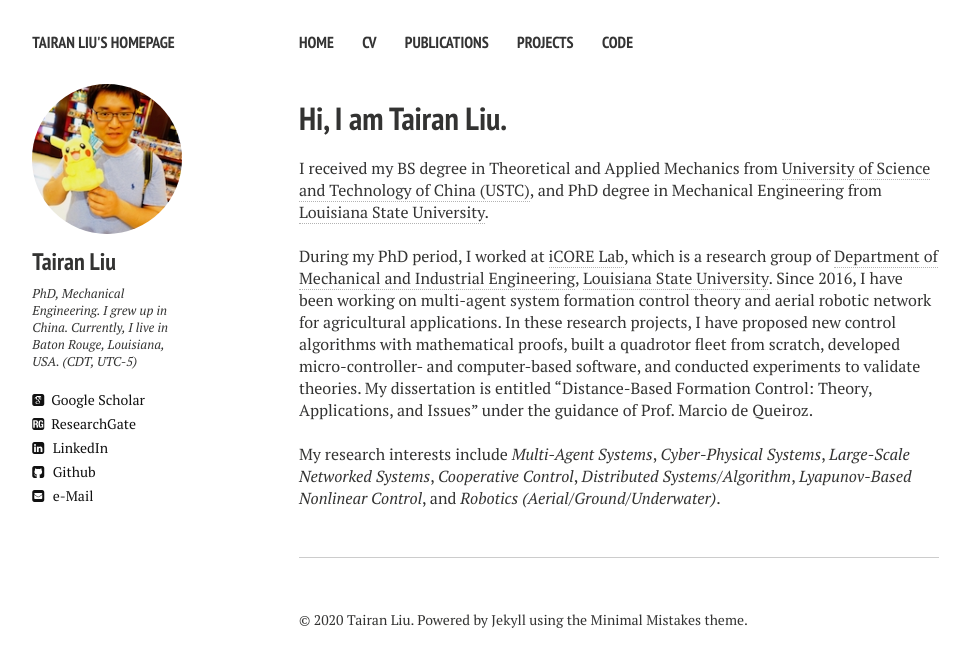
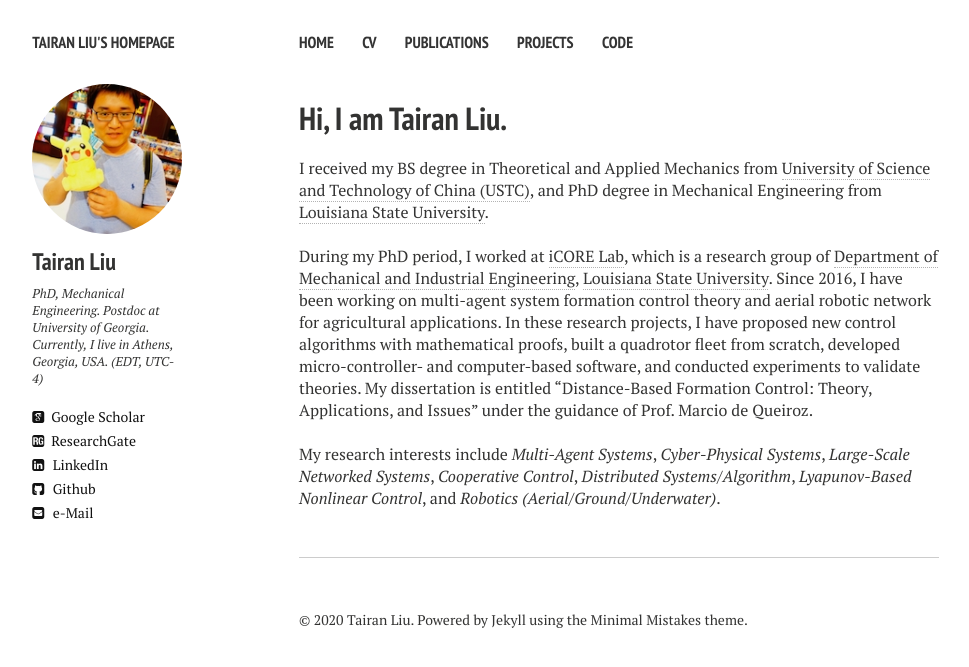
Before and after one commit to liutairan/liutairan.github.io, a Jekyll site: the page built from index.md, in a window 1280 px wide. Shown: the top 667 px of the page, without its empty margins (21-990 px from the left). Built offline with Jekyll 4.4.1, drawn with Linux system fonts in a browser that asks for light colours; nearby versions of some CDN libraries; comment, search, counter and statistics services are not loaded.

Commit message:
Update _config.yml

```diff
--- a/_config.yml
+++ b/_config.yml
@@ -10,7 +10,7 @@ disqus_shortname: liutairan
 owner:
   name:           Tairan Liu
   avatar:         photo.jpg
-  bio:            PhD, Mechanical Engineering. I grew up in China. Currently, I live in Baton Rouge, Louisiana, USA. (CDT, UTC-5)
+  bio:            PhD, Mechanical Engineering. Postdoc at University of Georgia. Currently, I live in Athens, Georgia, USA. (EDT, UTC-4)
   email:          liutairan2012@gmail.com
   # Social networking links are used in author-bio sidebar. Update and remove as you like.
   researchgate: Tairan_Liu2
```
